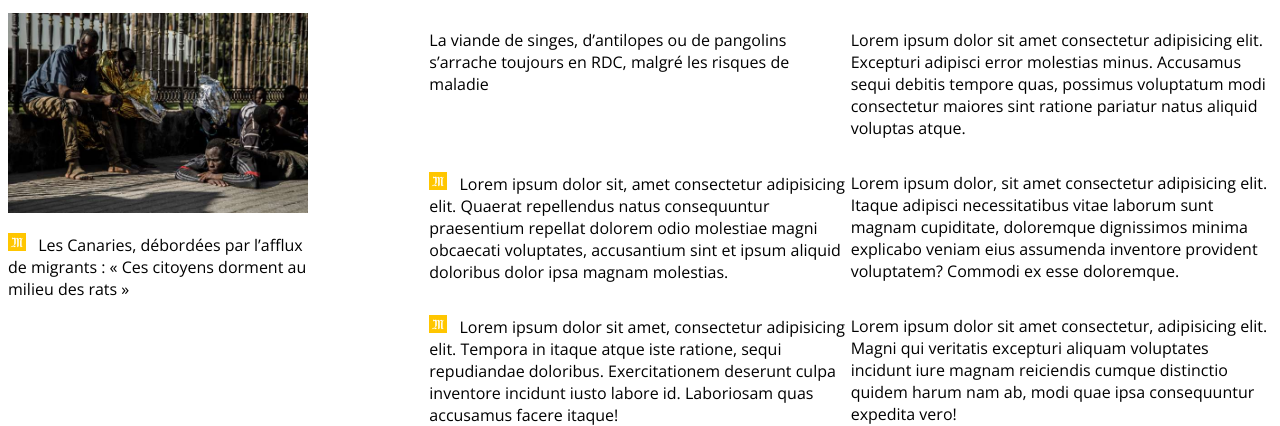
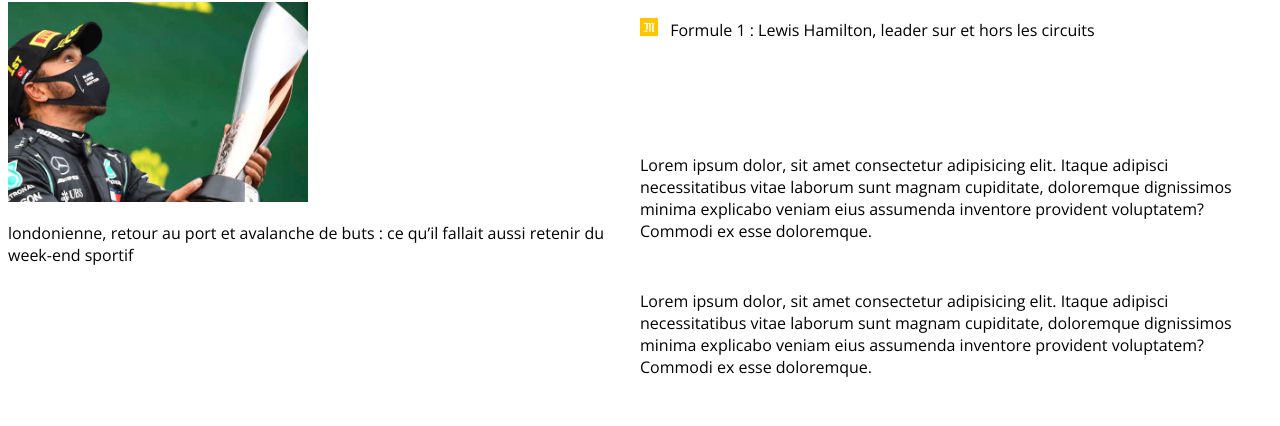
Before and after one commit to IhsenBen/Page-lemonde, a plain HTML site: page index.html in a window 1280 px wide. Shown: the part 9449-9875 px from the top of the page. Drawn offline with nearby package versions, Linux system fonts and the light colour scheme; a web font is replaced by a local one.

Commit message:
partiearticle2colonnes

```diff
--- a/index.css
+++ b/index.css
@@ -383,6 +383,7 @@ p {
 
 /* fin article video */
 
+/* article 3 colonnes */
 .article {
   display: grid;
   grid-template-columns: repeat(3, 1fr);
@@ -444,6 +445,53 @@ p {
 .blocarticle4 { grid-area: blocarticle4; }
 
 .blocarticle5 { grid-area: blocarticle5; }
+
+/* fin articles 3 colonnes */
+
+/* article reduit 2 colonnes */
+.articlereduit {
+  display: grid;
+  grid-template-columns: repeat(2, 1fr);
+  grid-template-rows: 1fr;
+  gap: 0px 0px;
+  grid-template-areas:
+    "Colonne1 Colonne2";
+}
+
+.Colonne1 {
+  display: grid;
+  grid-template-columns: 1fr;
+  grid-template-rows: repeat(2, 1fr);
+  gap: 0px 0px;
+  grid-template-areas:
+    "image"
+    "imagetitre";
+  grid-area: Colonne1;
+}
+
+.image { grid-area: image; }
+
+.imagetitre { grid-area: imagetitre; }
+
+.Colonne2 {
+  display: grid;
+  grid-template-columns: 1fr;
+  grid-template-rows: repeat(3, 1fr);
+  gap: 0px 0px;
+  grid-template-areas:
+    "lignearticle"
+    "lignearticle1"
+    "lignearticle2";
+  grid-area: Colonne2;
+}
+
+.lignearticle { grid-area: lignearticle; }
+
+.lignearticle1 { grid-area: lignearticle1; }
+
+.lignearticle2 { grid-area: lignearticle2; }
+
+/* fin articles reduit 2 colonnes */
 
 /* Blog Dessines */
 .blog {
--- a/index.html
+++ b/index.html
@@ -510,11 +510,11 @@
 <div class="article">
 <div class="article1">
   <div class="image1">
-    <img src="media/.jpg" alt="Culture" width="300" height="200">
+    <img src="media/culturearticle.jpg" alt="Culture" width="300" height="200">
   </div>
   <div class="titreimage">
    <p><img src="media/M.svg">
-    L’écrivain américain Luke Rhinehart est mort</p>
+    Rameau remis en scène au temps du coronavirus</p>
   </div>
 </div>
 <div class="article2">
@@ -678,6 +678,33 @@
 </section>
 
 <section>
+  <h4>Sport</h4>
+<div class="articlereduit">
+  <div class="Colonne1">
+    <div class="image">
+      <img src="media/sportarticle.jpg" alt="sport" width="300" height="200">
+    </div>
+    <div class="imagetitre">
+<p> londonienne, retour au port et avalanche de buts : ce qu’il fallait aussi retenir du week-end sportif</p>
+    </div>
+  </div>
+  <div class="Colonne2">
+    <div class="lignearticle">
+      <p><img src="media/M.svg"> Formule 1 : Lewis Hamilton, leader sur et hors les circuits
+    </div>
+    <div class="lignearticle1">
+      <p>
+        Lorem ipsum dolor, sit amet consectetur adipisicing elit. Itaque adipisci necessitatibus vitae laborum sunt magnam cupiditate, doloremque dignissimos minima explicabo veniam eius assumenda inventore provident voluptatem? Commodi ex esse doloremque.</p>
+    </div>
+    <div class="lignearticle2">
+      <p>
+        Lorem ipsum dolor, sit amet consectetur adipisicing elit. Itaque adipisci necessitatibus vitae laborum sunt magnam cupiditate, doloremque dignissimos minima explicabo veniam eius assumenda inventore provident voluptatem? Commodi ex esse doloremque.</p>
+    </div>
+  </div>
+</div>
+</section>
+
+<section>
   <h4><img src="media/logoafrique.svg"></h4>
 <div class="article">
 <div class="article1">
@@ -764,7 +791,34 @@
 </section>
 
 <section>
-  <h4>Cities></h4>
+  <h4><img src="/media/lemag.svg"></h4>
+<div class="articlereduit">
+  <div class="Colonne1">
+    <div class="image">
+      <img src="media/sportarticle.jpg" alt="sport" width="300" height="200">
+    </div>
+    <div class="imagetitre">
+      <p> Victoria ­Bahdanovitch, symbole d’une jeunesse qui défie le pouvoir biélorusse</p>
+    </div>
+  </div>
+  <div class="Colonne2">
+    <div class="lignearticle">
+      <p><img src="media/M.svg"> Menaces, enlèvements, assassinat… Coke en docks au port du Havre </p>
+    </div>
+    <div class="lignearticle1">
+      <p>
+        Lorem ipsum dolor, sit amet consectetur adipisicing elit. Itaque adipisci necessitatibus vitae laborum sunt magnam cupiditate, doloremque dignissimos minima explicabo veniam eius assumenda inventore provident voluptatem? Commodi ex esse doloremque.</p>
+    </div>
+    <div class="lignearticle2">
+      <p>
+        Lorem ipsum dolor, sit amet consectetur adipisicing elit. Itaque adipisci necessitatibus vitae laborum sunt magnam cupiditate, doloremque dignissimos minima explicabo veniam eius assumenda inventore provident voluptatem? Commodi ex esse doloremque.</p>
+    </div>
+  </div>
+</div>
+</section>
+
+<section>
+  <h4>Cities</h4>
 <div class="article">
 <div class="article1">
   <div class="image1">
```
Also changed, not shown: media/culturearticle.jpg (added), media/sportarticle.jpg (added).
